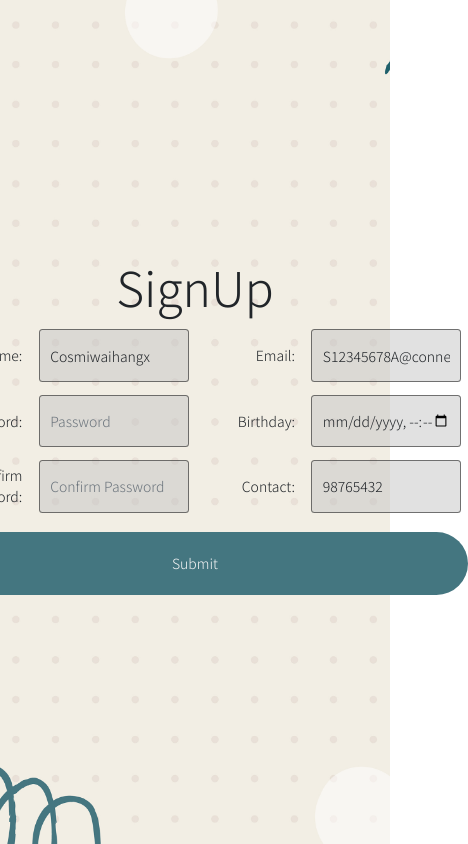
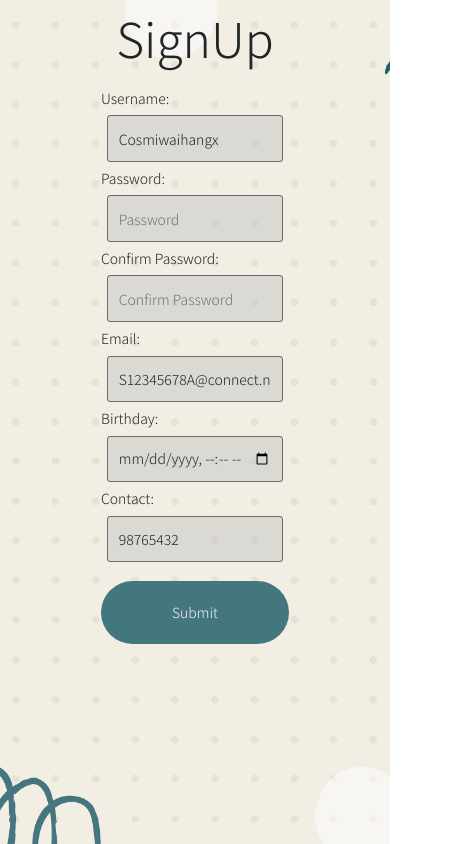
Before and after one commit to CosmiWaiHang/NP-Y1S2-ID-ASG2, a plain HTML site: page html/signup.html in a window 390 px wide. Shown: the whole page, 468 px wide, since content can reach past the window. Drawn offline with nearby package versions, Linux system fonts and the light colour scheme.

Commit message:
Make Signup responsive.

```diff
--- a/css/signup.css
+++ b/css/signup.css
@@ -31,17 +31,18 @@ body {
     flex-direction: column;
     flex-wrap: nowrap;
     justify-content: center;
+    margin-top: 1em;
 }
 
 .fc-signup > input {
     background: rgba(196, 196, 196, 0.5);
     border: 1px solid rgba(0, 0, 0, 0.5);
-    height: 6.25vh;
+    height: 10vh;
     margin: 0.75vh;
     max-height: 75px;
     min-height: 45px;
     min-width: 150px;
-    width: 15vw;
+    width: 25vw;
 }
 
 .fc-signup > label {
@@ -128,3 +129,31 @@ small.s-error-hint {
     flex-wrap: nowrap;
     justify-content: center;
 }
+
+@media screen and (max-width: 750px) {
+    .fc-signup > label {
+        width: auto;
+    }
+
+    .wrp-ctr-hrzt {
+        align-content: flex-start;
+        align-items: flex-start;
+        display: flex;
+        flex-direction: column;
+        flex-wrap: nowrap;
+        justify-content: center;
+    }
+
+    .fc-signup > input {
+        height: 5.5vh;
+        width: 45vw;
+    }
+
+    #d-signup {
+        display: flex;
+        flex-direction: column;
+        flex-wrap: nowrap;
+        justify-content: flex-start;
+        overflow: scroll;
+    }
+}
```
